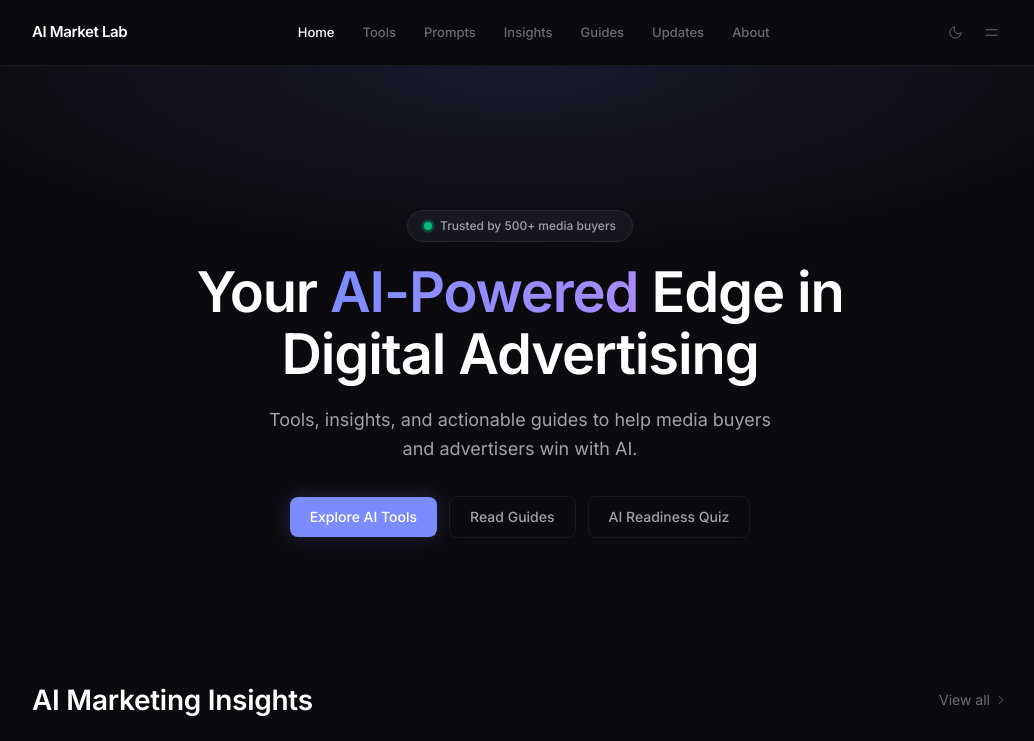
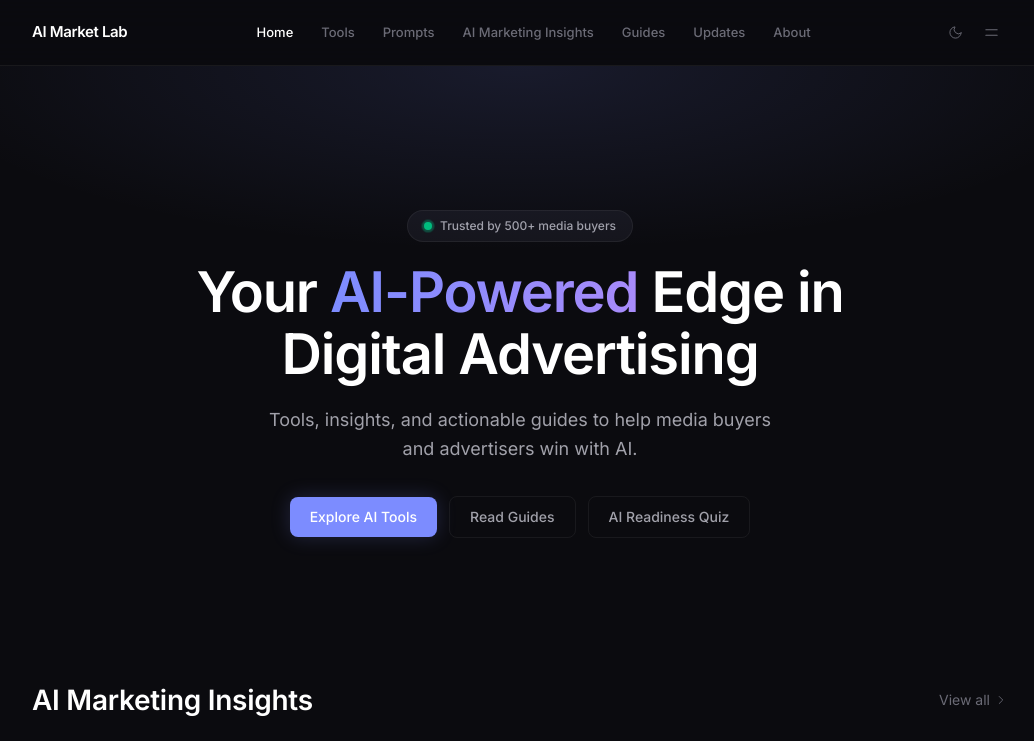
Before and after one commit to shubhamunavane/ai-marketing-lab, a Next.js app: page / in a window 1280 px wide. Shown: the top 741 px of the page, without its empty margins (120-1154 px from the left). Built offline with nearby package versions, Linux system fonts and the light colour scheme.

Commit message:
Standardize naming to 'AI Marketing Insights' across navbar, footer, and blog breadcrumb

```diff
--- a/app/blog/[slug]/page.tsx
+++ b/app/blog/[slug]/page.tsx
@@ -42,7 +42,7 @@ export async function generateMetadata({
 }
 
 const categoryLabels: Record<string, { label: string; href: string }> = {
-  insights: { label: "AI Insights", href: "/insights" },
+  insights: { label: "AI Marketing Insights", href: "/insights" },
   tools: { label: "AI Tools", href: "/tools" },
   guides: { label: "AI Guides", href: "/guides" },
   updates: { label: "AI Updates", href: "/updates" },
--- a/components/Footer.tsx
+++ b/components/Footer.tsx
@@ -23,7 +23,7 @@ export default function Footer() {
               </p>
               <ul className="space-y-2.5">
                 {[
-                  { href: "/insights", label: "Insights" },
+                  { href: "/insights", label: "AI Marketing Insights" },
                   { href: "/tools", label: "Tools" },
                   { href: "/guides", label: "Guides" },
                   { href: "/updates", label: "Updates" },
--- a/components/Navbar.tsx
+++ b/components/Navbar.tsx
@@ -62,7 +62,7 @@ export default function Navbar() {
     { href: "/", label: "Home" },
     { href: "/tools", label: "Tools" },
     { href: "/prompts", label: "Prompts" },
-    { href: "/insights", label: "Insights" },
+    { href: "/insights", label: "AI Marketing Insights" },
     { href: "/guides", label: "Guides" },
     { href: "/updates", label: "Updates" },
     { href: "/about", label: "About" },
```
